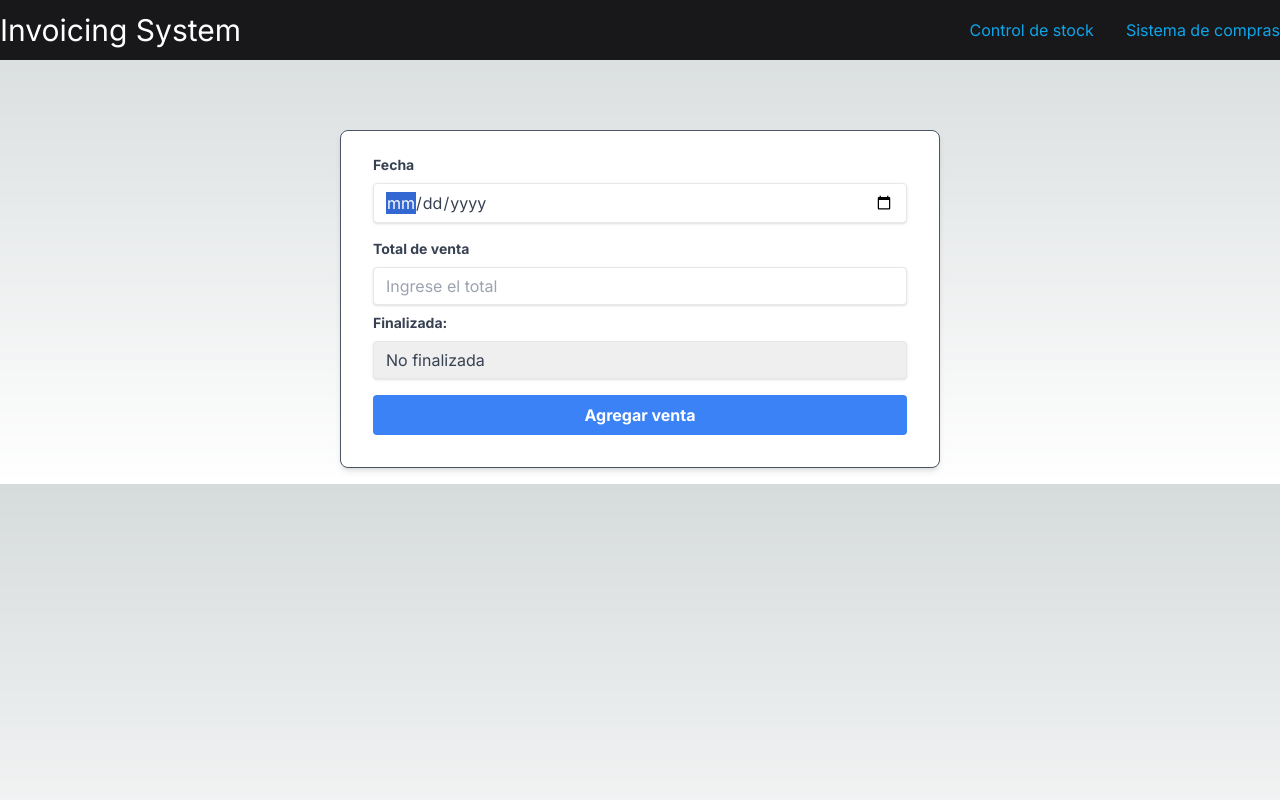
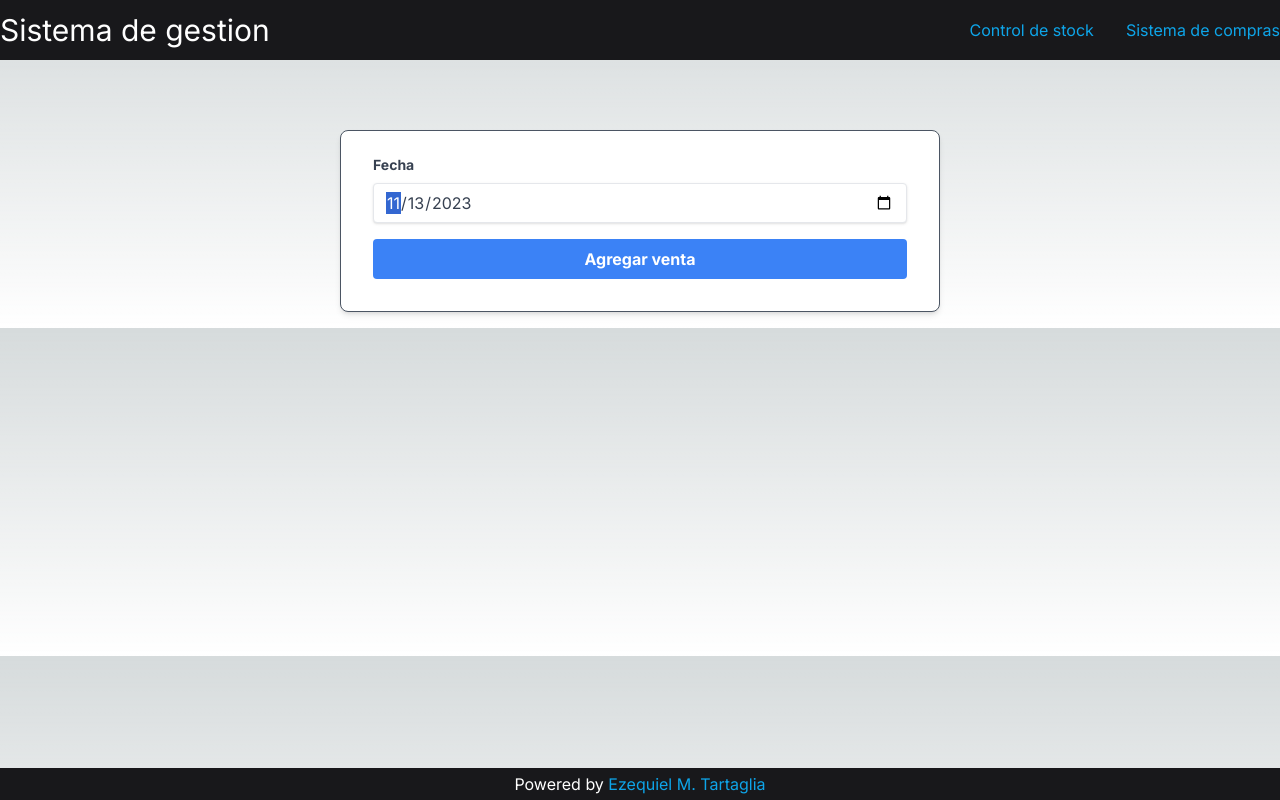
Before and after one commit to EzequielTartaglia/invoicing-system-nextjs-mysql, a Next.js app: page /sales/new in a window 1280 px wide. Built offline with nearby package versions, Linux system fonts and the light colour scheme; no server answers.

Commit message:
Add Footer components and state change authomatically

```diff
--- a/src/app/layout.jsx
+++ b/src/app/layout.jsx
@@ -1,4 +1,5 @@
 import Navbar from '@/components/NavBar'
+import Footer from '@/components/Footer'
 import './globals.css'
 import { Inter } from 'next/font/google'
 
@@ -17,6 +18,7 @@ export default function RootLayout({ children }) {
       <div className="flex justify-center mt-[70px]">
       {children}
       </div>
+      <Footer/>
       </body>
     </html>
   )
--- /dev/null
+++ b/src/app/sales/[id]/Buttons.jsx
@@ -0,0 +1,86 @@
+"use client";
+import axios from "axios";
+import { useRouter, useParams } from "next/navigation";
+import { useEffect, useState } from "react";
+
+function Buttons({ saleId, saleState }) {
+  const router = useRouter();
+  const params = useParams();
+
+  const [sale, setSale] = useState({
+    sale_is_closed: 0,
+  });
+
+useEffect(() => {
+    const fetchSale = async (id) => {
+        try {
+          const { data } = await axios.get('/api/sales/' + id);
+          setSale(data[0]);
+        } catch (error) {
+          console.error(error);
+        }
+      };
+
+    if (params?.id) {
+        fetchSale(params.id);
+    }
+
+  }, [params.id]);
+
+  const handleChange = ({ target: { name, value } }) =>
+  setSale({ ...sale, [name]: value });
+
+  const handleSubmit = async (e) => {
+    e.preventDefault();
+    try {
+      if (params?.id) {
+        await axios.put("/api/sales/" + params.id, {
+            sale_is_closed: 1,
+        });
+
+        toast.success("Task Updated", {
+          position: "bottom-center",
+        });
+      } else {
+        await axios.post("/api/sales", sale);
+
+        toast.success("Task Saved", {
+          position: "bottom-center",
+        });
+      }
+
+      router.refresh();
+      router.push("/sales");
+    } catch (error) {
+      toast.error(error.response.data.message);
+    }
+  };
+
+
+  return (
+    <div className="flex gap-x-2 justify-end mt-2">
+      <button
+        className="text-white bg-red-500 hover:bg-red-700 py-2 px-3 rounded"
+        onClick={async () => {
+          if (confirm("¿Estas seguro que quieres eliminar esta venta?")) {
+            const res = await axios.delete("/api/sales/" + saleId);
+            //if (res.status === 204) {
+              router.push("/sales");
+              router.refresh();
+            //}
+          }
+        }}
+      >
+        Eliminar
+      </button>
+      <button
+        className="text-white bg-gray-500 hover:bg-gray-700 py-2 px-3 rounded"
+        onClick={handleSubmit}
+      >
+        Finalizar y cerrar Venta
+      </button>
+    </div>
+  );
+}
+
+export default Buttons;
--- a/src/app/sales/[id]/page.jsx
+++ b/src/app/sales/[id]/page.jsx
@@ -1,6 +1,8 @@
-import Button from '@/components/Button';
 import axios from 'axios'
 import Link from "next/link";
+import toast from "react-hot-toast";
+import Buttons from './Buttons';
+import { dateFormat } from "@/helpers/dateFormat";
 
 
 async function loadProducts() {
@@ -9,8 +11,8 @@ async function loadProducts() {
     return data;
   }
 
-async function loadSale(saleID) {
-    const { data } = await axios.get("http://localhost:3000/api/sales/" + saleID);
+async function loadSale(saleId) {
+    const { data } = await axios.get("http://localhost:3000/api/sales/" + saleId);
     console.log(data);
     // Verifica si hay datos antes de acceder a la posición 0 del array
     return data.length > 0 ? data[0] : null;
@@ -32,16 +34,16 @@ export default async function SalesPage({ params }) {
         <table className="min-w-full border border-gray-300 ">
           <thead className="bg-blue-500 w-full text-white font-bold">
             <tr>
+              <th className="py-3 px-6 border-b">Fecha</th>
               <th className="py-3 px-6 border-b">Usuario</th>
-              <th className="py-3 px-6 border-b">Fecha</th>
               <th className="py-3 px-6 border-b">Estado</th>
             </tr>
           </thead>
           <tbody>
               <tr key={sale.product_id}  className="hover:bg-gray-100 dark:bg-gray-800 dark:hover:bg-gray-700"
               >
+                <td className="py-3 px-6 border-b text-center">{dateFormat(sale.sale_date)}</td>
                 <td className="py-3 px-6 border-b text-center">{sale.user_name}</td>
-                <td className="py-3 px-6 border-b text-center">{sale.sale_date}</td>
                 <td className="py-3 px-6 border-b text-center">{sale.sale_is_closed ? "Cerrado" : "Abierto"}</td>
               </tr>
           </tbody>
@@ -81,9 +83,7 @@ export default async function SalesPage({ params }) {
       </table>
 
       <div className="flex justify-center mt-[50px]">
-        <Button href={`/sales`} text={`Finalizar compra`} className="bg-blue-500 hover:bg-blue-700 w-full text-white font-bold py-2 px-4 rounded focus:outline-none focus:shadow-outline">
-          {params?.id.sale_is_closed ? "Actualizar producto" : "Agregar producto"}
-        </Button>
+      <Buttons saleId={sale.sale_id} saleState={sale.sale_is_closed} />
         </div>
 
       </div>
--- /dev/null
+++ b/src/components/Footer.jsx
@@ -0,0 +1,14 @@
+// components/Footer.js
+
+import Link from "next/link";
+
+
+const Footer = () => {
+  return (
+    <footer className="bg-zinc-900 text-white p-1 text-center fixed bottom-0 w-full">
+      <p>Powered by <Link href={"https://www.linkedin.com/in/ezequieltartaglia/"}><span className="text-sky-500 hover:text-sky-400">Ezequiel M. Tartaglia</span></Link></p>
+    </footer>
+  );
+};
+
+export default Footer;
--- a/src/components/NavBar.jsx
+++ b/src/components/NavBar.jsx
@@ -6,7 +6,7 @@ function Navbar() {
       <div className="container mx-auto flex justify-between items-center">
 
         <Link href="/">
-          <h3 className="text-3xl">Invoicing System</h3>
+          <h3 className="text-3xl">Sistema de gestion</h3>
         </Link>
 
         <ul className="flex space-x-4">
--- a/src/components/SaleForm.jsx
+++ b/src/components/SaleForm.jsx
@@ -8,16 +8,13 @@ import { useRouter, useParams } from "next/navigation";
 export function SaleForm() {
   const [sale, setSale] = useState({
     user_id: 1,
-    sale_date: Date.now(),
-    sale_total: null,
+    sale_date: new Date().toISOString().split('T')[0],
+    sale_total: 0,
     sale_is_closed: 0,
   });
 
   const router = useRouter();
   const params = useParams();
-
-  const [categories, setCategories] = useState([]);
-  const [product, setProduct] = useState([]);
 
 useEffect(() => {
 
@@ -30,29 +27,10 @@ useEffect(() => {
       }
     };
 
-    const fetchProduct = async (id) => {
-      try {
-        const { data } = await axios.get('/api/products/' + id);
-        setProduct(data[0]);
-      } catch (error) {
-        console.error(error);
-      }
-    };
-
-    const fetchCategories = async () => {
-      try {
-        const { data } = await axios.get('/api/categories');
-        setCategories(data);
-      } catch (error) {
-        console.error(error);
-      }
-    };
-
     if (params?.id) {
       fetchSale(params.id);
     }
 
-    fetchCategories();
   }, [params.id]);
 
   const handleChange = ({ target: { name, value } }) =>
@@ -113,49 +91,6 @@ useEffect(() => {
           />
         </div>
 
-        <div className="mb-2">
-          <label
-            htmlFor="sale_total"
-            className="block text-gray-700 dark:text-white font-bold mb-2 text-sm"
-          >
-            Total de venta
-          </label>
-          <input
-            name="sale_total"
-            type="number"
-            id="sale_total"
-            rows="3"
-            placeholder="Ingrese el total"
-            className="shadow appearance-none border rounded w-full py-2 px-3 text-gray-700 leading-tight focus:outline-none focus:shadow-outline dark:bg-gray-600 dark:border-slate-900 dark:text-white"
-            onChange={handleChange}
-            value={sale.sale_total}
-          ></input>
-        </div>
-
-        <div className="mb-4">
-          <label
-            htmlFor="sale_is_closed"
-            className="block text-gray-700 dark:text-white font-bold mb-2 text-sm"
-          >
-            Finalizada:
-          </label>
-          <select
-          type="select"
-          className="shadow appearance-none border rounded w-full py-2 px-3 text-gray-700 leading-tight focus:outline-none focus:shadow-outline dark:bg-gray-600 dark:border-slate-900 dark:text-white"
-          id="sale_is_closed"
-          name="sale_is_closed"
-          placeholder="¿La venta ha sido ejecutada?"
-          onChange={handleChange}
-          value={sale.sale_is_closed}
-        >
-          <option value="" disabled selected>
-            Selecciona una condición
-          </option>
-          <option value={1}>Cerrada</option>
-          <option value={0}>No finalizada</option>
-        </select>
-
-        </div>
         <div className="flex justify-center">
         <button className="bg-blue-500 hover:bg-blue-700 w-full text-white font-bold py-2 px-4 rounded focus:outline-none focus:shadow-outline">
           {params?.id ? "Actualizar venta" : "Agregar venta"}
--- /dev/null
+++ b/src/helpers/dateFormat.js
@@ -0,0 +1,12 @@
+export const dateFormat = (fecha) => {
+    const date = new Date(fecha);
+    const day = date.getDate();
+    const month = date.getMonth() + 1;
+    const year = date.getFullYear();
+
+    // Asegúrate de agregar un 0 delante de días o meses menores a 10
+    const formattedDay = day < 10 ? `0${day}` : day;
+    const formattedMonth = month < 10 ? `0${month}` : month;
+
+    return `${formattedDay}/${formattedMonth}/${year}`;
+  };
--- a/src/views/SalesPage/SalesPage.jsx
+++ b/src/views/SalesPage/SalesPage.jsx
@@ -1,6 +1,7 @@
 import axios from "axios";
 import Link from "next/link";
 import Button from "@/components/Button";
+import { dateFormat } from "@/helpers/dateFormat";
 
 async function loadProduct() {
     const { data } = await axios.get("http://localhost:3000/api/products");
@@ -44,12 +45,12 @@ export default async function SalesPage() {
       <Button href="/sales/new" text="Agregar" />
     </div>
 
-  <div className="overflow-x-auto mt-[70px]">
+  <div className="overflow-x-auto mt-[20px]">
     <table className="min-w-full border border-gray-300 ">
       <thead className="bg-blue-500 w-full text-white font-bold">
         <tr>
+          <th className="py-3 px-6 border-b">Fecha</th>
           <th className="py-3 px-6 border-b">Usuario</th>
-          <th className="py-3 px-6 border-b">Fecha</th>
           <th className="py-3 px-6 border-b">Total</th>
           <th className="py-3 px-6 border-b">Estado</th>
           <th className="py-3 px-6 border-b">Acciones</th>
@@ -60,8 +61,8 @@ export default async function SalesPage() {
 
           <tr key={sale.sale_id}  className="hover:bg-gray-100 dark:bg-gray-800 dark:hover:bg-gray-700"
           >
+            <td className="py-3 px-6 border-b text-center">{dateFormat(sale.sale_date)}</td>
             <td className="py-3 px-6 border-b text-center">{sale.user_name}</td>
-            <td className="py-3 px-6 border-b text-center">{sale.sale_date}</td>
             <td className="py-3 px-6 border-b text-center">{sale.sale_total}</td>
             <td className="py-3 px-6 border-b text-center">{sale.sale_is_closed ? "Cerrado" : "Abierto"}</td>
             <td className="py-3 px-6 border-b text-center">
```
